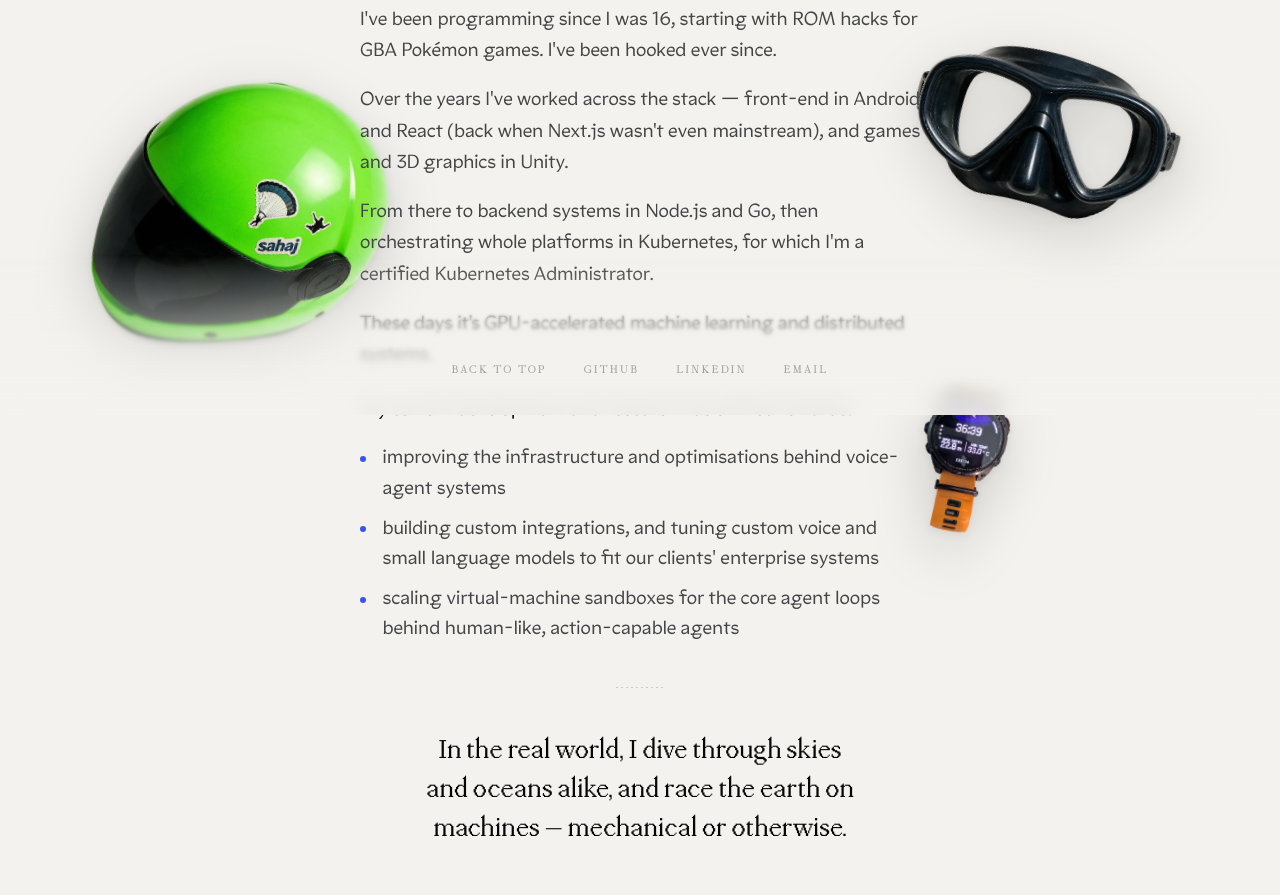
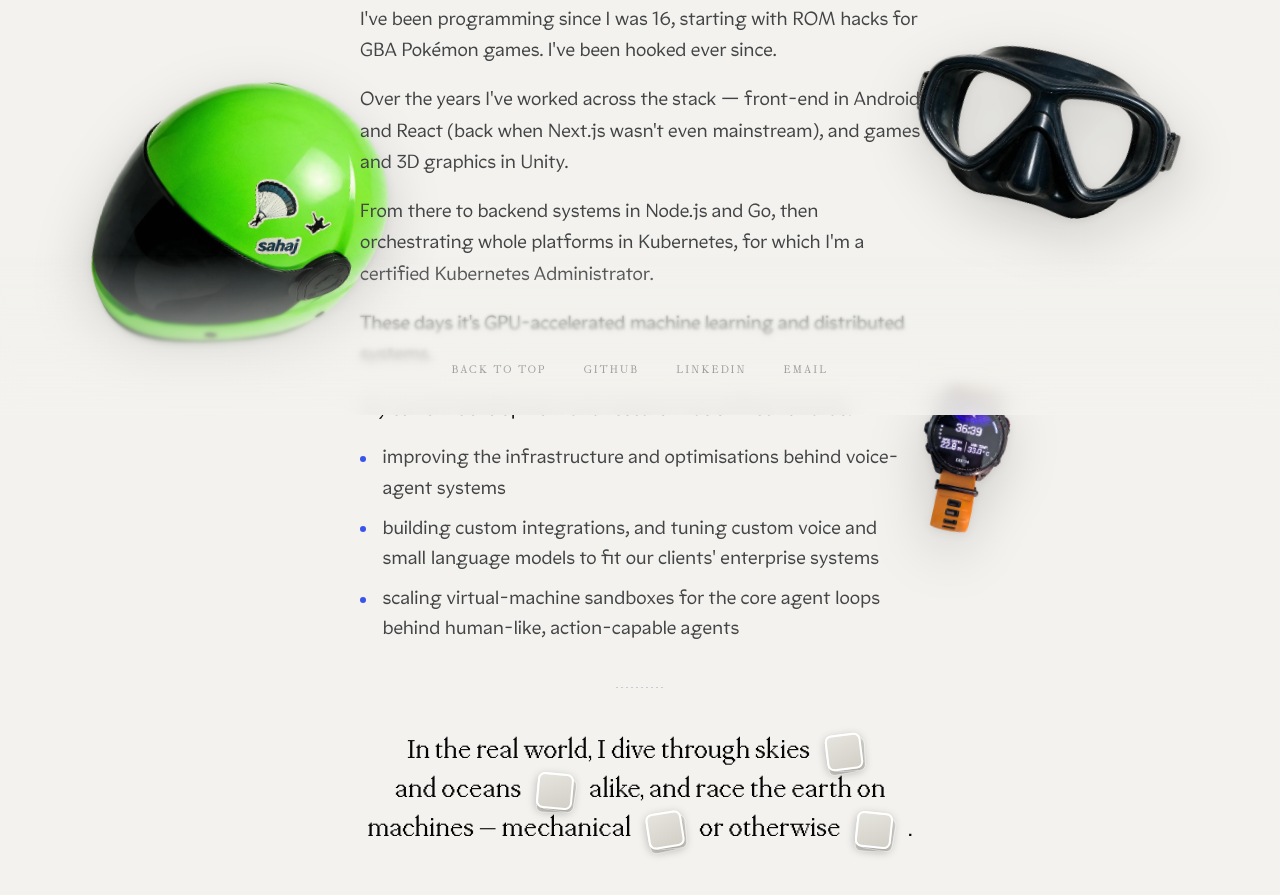
Before and after one commit to SahajR/new-cv, an Astro site: page / in a window 1280 px wide. Shown: the part 385-1280 px from the top of the page. Built offline with nearby package versions, Linux system fonts and the light colour scheme; Astro itself is replaced by a stand-in of ours.

Commit message:
new components

```diff
--- a/package.json
+++ b/package.json
@@ -16,6 +16,7 @@
     "@types/react": "^19.2.18",
     "@types/react-dom": "^19.2.5",
     "astro": "^7.2.9",
+    "motion": "^13.1.1",
     "react": "^19.2.8",
     "react-dom": "^19.2.8"
   },
--- a/src/components/About.astro
+++ b/src/components/About.astro
@@ -1,5 +1,7 @@
 ---
 import { about } from '../data/profile';
+import { albums } from '../data/albums';
+import AlbumStack from './AlbumStack';
 ---
 
 <div class="about" id="about">
@@ -12,7 +14,14 @@ import { about } from '../data/profile';
 
   <hr class="about-rule" />
 
-  <p class="about-closing">{about.closing}</p>
+  <p class="about-closing">
+    {about.closing.map((part) => (
+      <>
+        {part.text}
+        {part.album && <AlbumStack client:visible images={albums[part.album]} rotation={part.rotation} />}
+      </>
+    ))}
+  </p>
 </div>
 
 <style>
--- /dev/null
+++ b/src/components/AlbumStack.tsx
@@ -0,0 +1,117 @@
+import { useEffect, useState } from 'react';
+import { AnimatePresence, motion, useReducedMotion } from 'motion/react';
+
+/**
+ * A tiny inline stack of photo cards that cycles through an album — the
+ * front card slides to the back every `intervalMs`. Sits inline with text.
+ *
+ * Ported from the previous site's PopupImage; images are plain <img> and
+ * the optional `href` replaces the hard-coded section link.
+ */
+
+// Offset of each card peeking out behind the front one (0 = just behind).
+const SHADOWS = [
+  { rotate: 4, x: 4, y: 3, scale: 0.95 },
+  { rotate: -3, x: -2, y: 6, scale: 0.9 },
+];
+
+const SIZE = 36;
+const PLACEHOLDER_COUNT = 3;
+
+interface AlbumStackProps {
+  images: string[];
+  /** Resting tilt of the whole stack, in degrees. */
+  rotation?: number;
+  intervalMs?: number;
+  /** Where clicking the stack goes. Omit to render a non-link stack. */
+  href?: string;
+  label?: string;
+}
+
+export default function AlbumStack({
+  images,
+  rotation = -6,
+  intervalMs = 2400,
+  href,
+  label = 'Photo album',
+}: AlbumStackProps) {
+  const reduced = useReducedMotion();
+  const [idx, setIdx] = useState(0);
+  const [hovered, setHovered] = useState(false);
+
+  // Fall back to placeholder cards when the album has no photos yet.
+  const n = images.length || PLACEHOLDER_COUNT;
+  const srcAt = (i: number) => images[i % n];
+
+  useEffect(() => {
+    if (reduced || n <= 1) return;
+    const id = setInterval(() => setIdx((i) => (i + 1) % n), intervalMs);
+    return () => clearInterval(id);
+  }, [n, intervalMs, reduced]);
+
+  const card = (src: string | undefined) =>
+    src ? (
+      <img src={src} alt="" draggable={false} className="album-img" />
+    ) : (
+      <span className="album-blank" aria-hidden="true" />
+    );
+
+  const Tag: 'a' | 'span' = href ? 'a' : 'span';
+
+  return (
+    <Tag
+      href={href}
+      aria-label={href ? label : undefined}
+      className="album"
+      style={{
+        transform: `rotate(${hovered ? rotation * 0.5 : rotation}deg) scale(${hovered ? 1.1 : 1})`,
+      }}
+      onMouseEnter={() => setHovered(true)}
+      onMouseLeave={() => setHovered(false)}
+    >
+      <span className="album-stack" style={{ width: SIZE, height: SIZE }}>
+        {/* Cards peeking out behind the front card */}
+        {SHADOWS.map((s, i) => (
+          <span
+            key={i}
+            className="album-card album-card-back"
+            style={{
+              transform: `translate(${s.x}px, ${s.y}px) rotate(${s.rotate}deg) scale(${s.scale})`,
+              zIndex: SHADOWS.length - i,
+            }}
+          >
+            {card(srcAt(idx + i + 1))}
+          </span>
+        ))}
+
+        {/* Front card — animates out as if being placed at the back */}
+        <AnimatePresence initial={false} mode="sync">
+          <motion.span
+            key={idx}
+            className="album-card album-card-front"
+            initial={{
+              scale: 0.88,
+              rotate: SHADOWS[SHADOWS.length - 1].rotate,
+              x: SHADOWS[SHADOWS.length - 1].x,
+              y: SHADOWS[SHADOWS.length - 1].y,
+              opacity: 0.6,
+            }}
+            animate={{ scale: 1, rotate: 0, x: 0, y: 0, opacity: 1 }}
+            exit={{
+              scale: 0.84,
+              rotate: SHADOWS[SHADOWS.length - 1].rotate * 1.5,
+              x: SHADOWS[SHADOWS.length - 1].x * 1.4,
+              y: SHADOWS[SHADOWS.length - 1].y * 1.4,
+              opacity: 0,
+              transition: { duration: 0.26, ease: [0.4, 0, 0.8, 1] },
+            }}
+            transition={{ type: 'spring', stiffness: 380, damping: 30 }}
+            style={{ zIndex: SHADOWS.length + 1 }}
+          >
+            {card(srcAt(idx))}
+          </motion.span>
+        </AnimatePresence>
+      </span>
+    </Tag>
+  );
+}
--- /dev/null
+++ b/src/data/albums.ts
@@ -0,0 +1,13 @@
+/**
+ * Photo albums shown as small inline card stacks (see <AlbumStack>).
+ * Paths are under /public. Empty arrays render placeholder cards until the
+ * photos are added.
+ */
+export const albums = {
+  skydive: [] as string[],
+  scuba: [] as string[],
+  mx: [] as string[],
+  eq: [] as string[],
+};
+
+export type AlbumKey = keyof typeof albums;
--- a/src/data/profile.ts
+++ b/src/data/profile.ts
@@ -60,8 +60,14 @@ export const about = {
     "building custom integrations, and tuning custom voice and small language models to fit our clients' enterprise systems",
     'scaling virtual-machine sandboxes for the core agent loops behind human-like, action-capable agents',
   ],
-  closing:
-    'In the real world, I dive through skies and oceans alike, and race the earth on machines — mechanical or otherwise.',
+  /** Closing line, split so an <AlbumStack> can follow the marked words. */
+  closing: [
+    { text: 'In the real world, I dive through skies', album: 'skydive', rotation: -7 },
+    { text: ' and oceans', album: 'scuba', rotation: 5 },
+    { text: ' alike, and race the earth on machines — mechanical', album: 'mx', rotation: -9 },
+    { text: ' or otherwise', album: 'eq', rotation: 6 },
+    { text: '.' },
+  ] as { text: string; album?: import('./albums').AlbumKey; rotation?: number }[],
 };
 
 export const timeline: TimelineEntry[] = [
--- /dev/null
+++ b/src/styles/album.css
@@ -0,0 +1,41 @@
+/* <AlbumStack> — inline photo card stack. Global because the component is a
+   React island and the tokens live in global.css. */
+.album {
+  display: inline-block;
+  margin: 0 0.4em;
+  vertical-align: middle;
+  transition: transform 0.22s ease;
+  cursor: pointer;
+  text-decoration: none;
+  line-height: 0;
+}
+.album-stack {
+  position: relative;
+  display: inline-block;
+}
+.album-card {
+  position: absolute;
+  inset: 0;
+  border-radius: 7px;
+  overflow: hidden;
+  background: linear-gradient(160deg, var(--placeholder-a), var(--placeholder-b));
+}
+.album-card-back {
+  border: 1.5px solid var(--keyline);
+}
+.album-card-front {
+  border: 2px solid var(--keyline);
+  box-shadow: 0 3px 10px rgba(var(--shadow-rgb), 0.28);
+}
+.album-img,
+.album-blank {
+  display: block;
+  width: 100%;
+  height: 100%;
+  object-fit: cover;
+}
+@media (prefers-reduced-motion: reduce) {
+  .album {
+    transition: none;
+  }
+}
--- a/src/styles/global.css
+++ b/src/styles/global.css
@@ -1,4 +1,5 @@
 @import './fonts.css';
+@import './album.css';
 
 :root {
   /* Typography — Yport for reading, Mondwest for labels and display */
```
Also changed, not shown: 1 other file.
